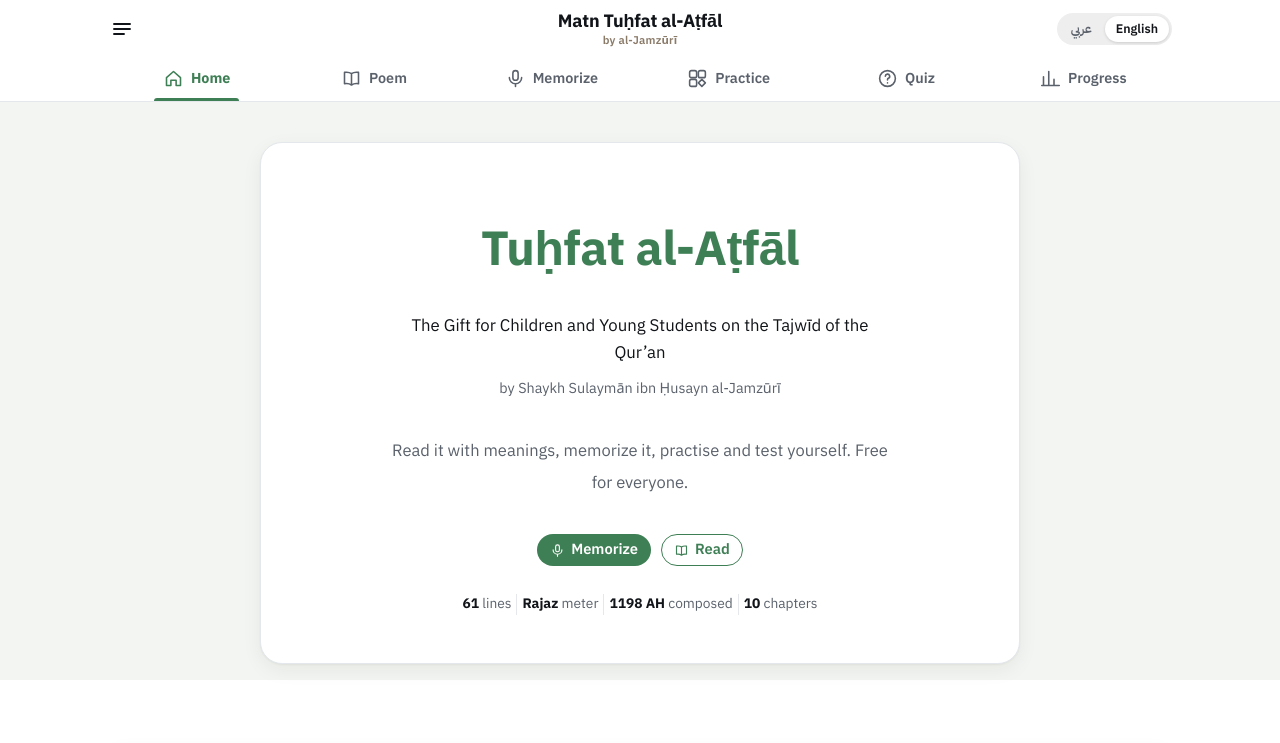
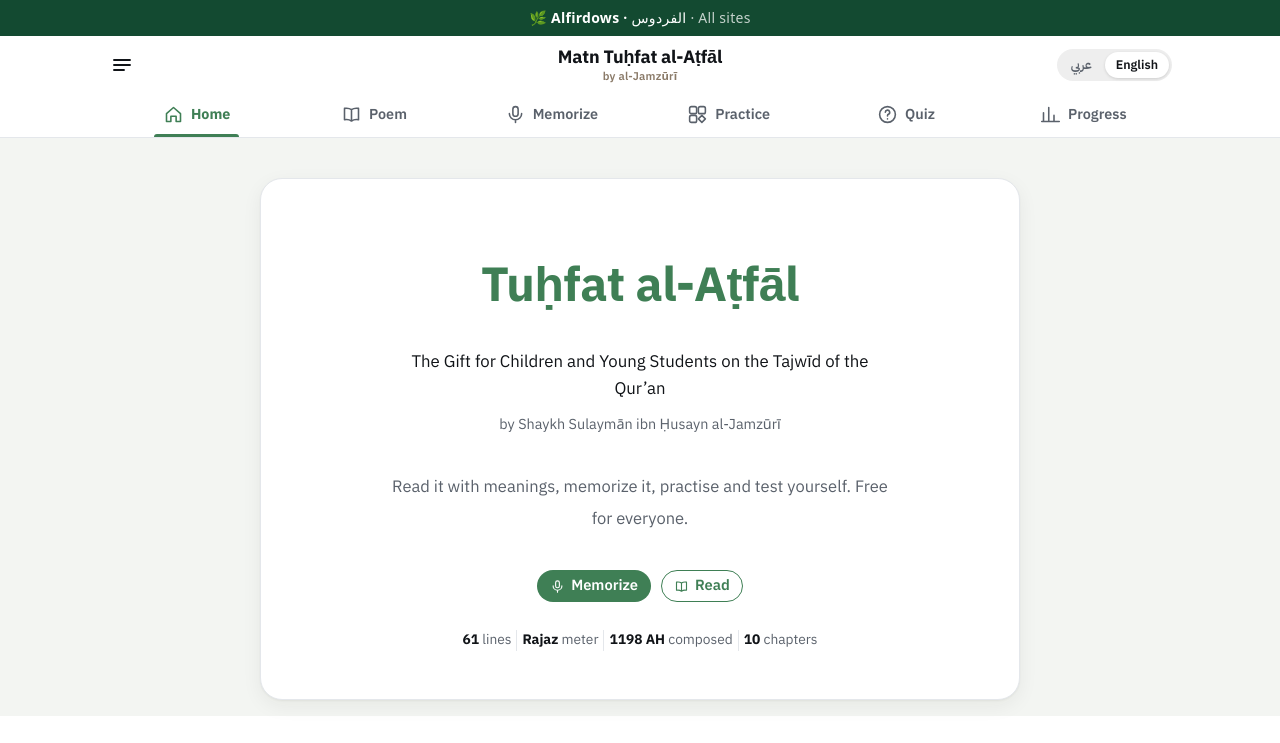
Before and after one commit to alfirdows/tuhfa-, a plain HTML site: page index.html in a window 1280 px wide. Shown: the top 743 px of the page. Drawn offline with Linux system fonts and the light colour scheme.

Commit message:
Add Alfirdows home link
Adds a slim bar at the top of the page linking back to the main
Alfirdows site (https://alfirdows.github.io/), which lists all sites.

Co-Authored-By: Claude Opus 5.5 <noreply@anthropic.com>
Claude-Session: https://claude.ai/code/session_01UECNpa7pzcZpB6REJuvEKy

```diff
--- a/index.html
+++ b/index.html
@@ -1561,6 +1561,8 @@ html[dir="rtl"] .hdov .hdsw::after{left:auto;right:3px}html[dir="rtl"] .hdov .hd
 </style>
 </head>
 <body>
+<!-- Alfirdows home link: back to the main Alfirdows site -->
+<a href="https://alfirdows.github.io/" class="alfirdows-home notranslate" translate="no" dir="ltr" style="display:block;position:relative;z-index:2;margin:0;padding:8px 12px;background:#134a31;color:#fff;font:600 14px/20px system-ui,-apple-system,'Segoe UI',Roboto,sans-serif;text-align:center;text-decoration:none;letter-spacing:.02em;border:0">🌿 Alfirdows · <span lang="ar" style="font-weight:400">الفردوس</span> <span style="opacity:.75;font-weight:400">· All sites</span></a>
 <header class="top"><div class="wrap">
  <div class="bar1 hdr2">
   <button class="hmenu" id="hMenu" type="button" aria-label="Menu" aria-haspopup="dialog" aria-expanded="false"><svg viewBox="0 0 24 24" fill="none" stroke="currentColor" stroke-width="1.9" stroke-linecap="round"><path d="M4 7h16M4 12h16M4 17h10"/></svg></button>
```
